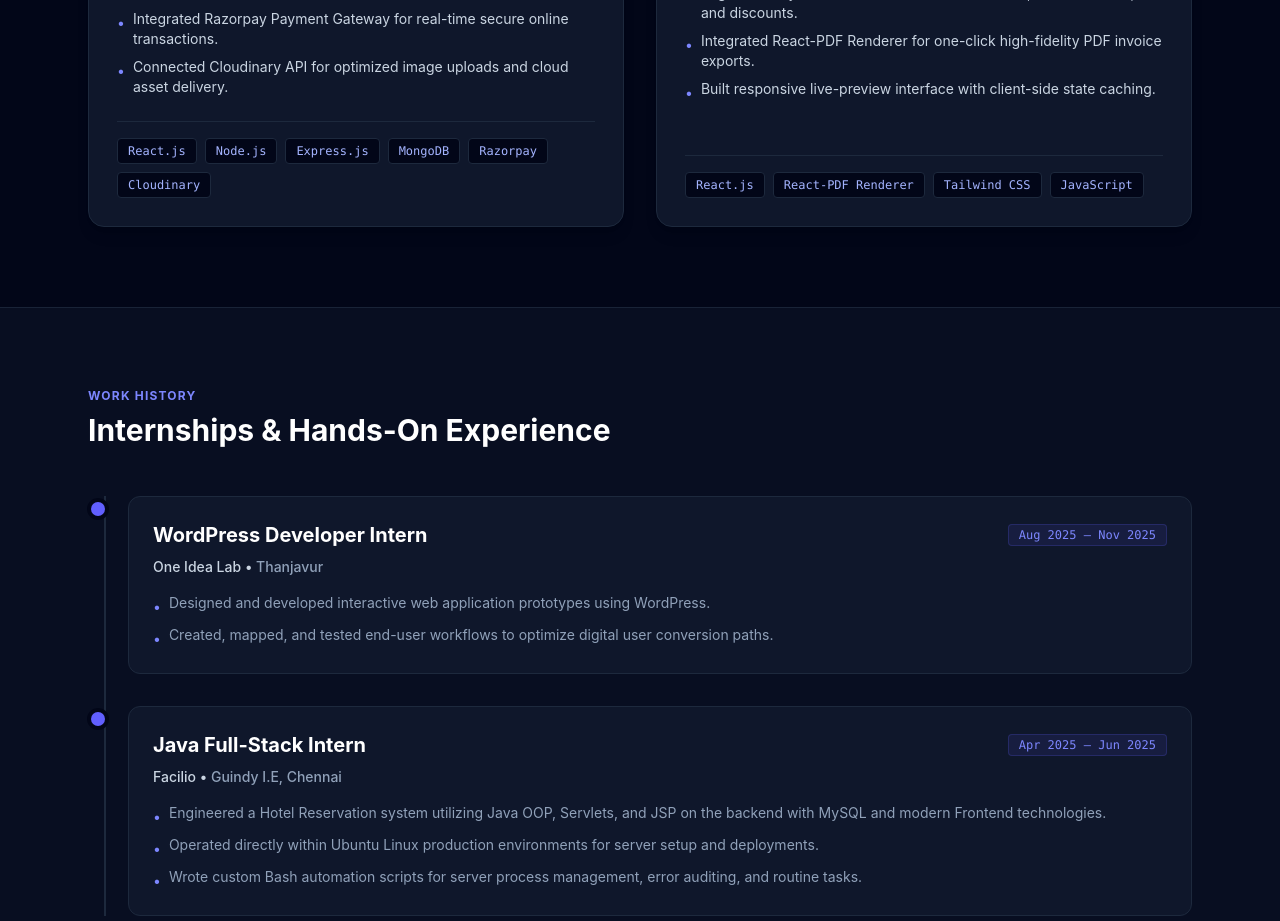
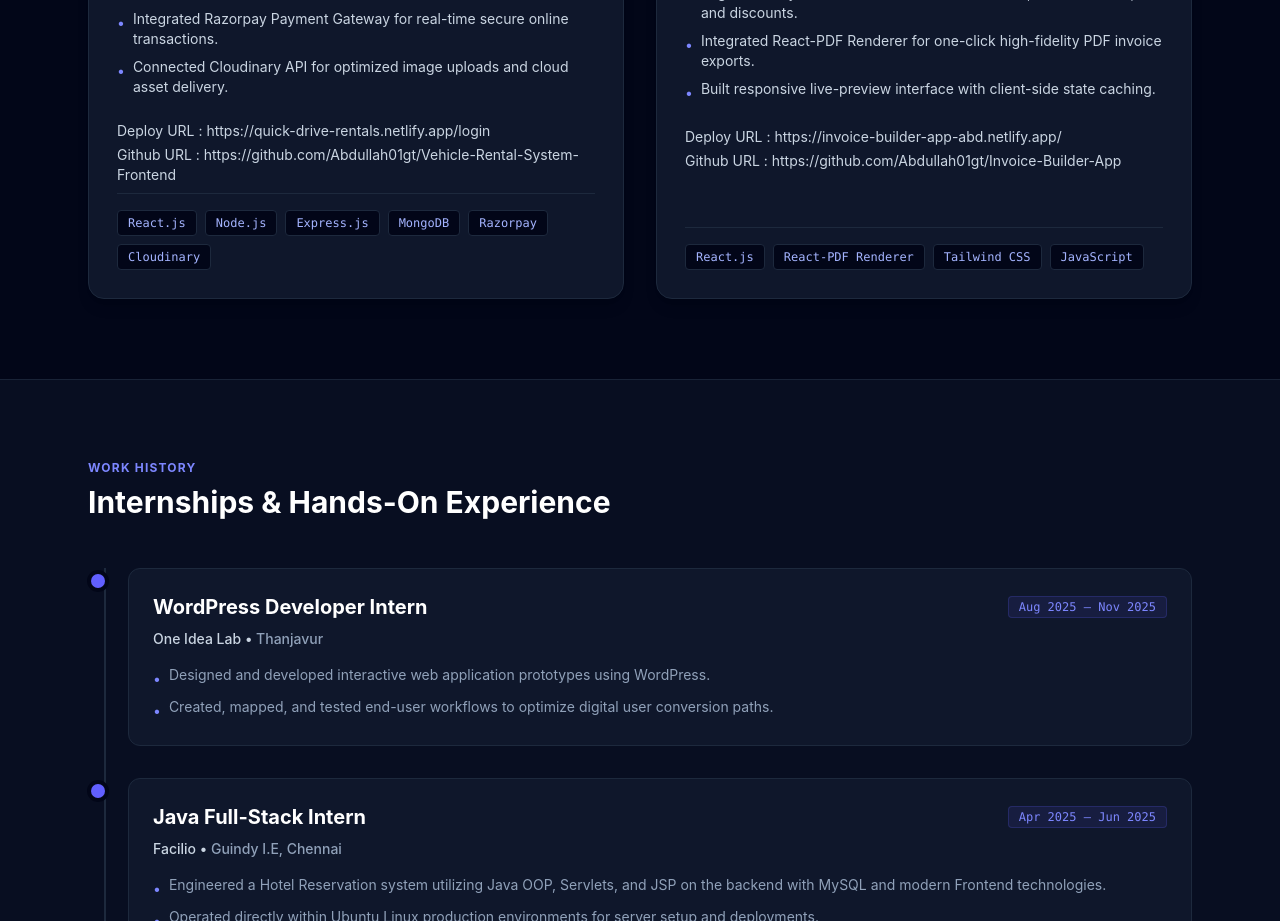
Before and after one commit to Abdullah01gt/Abdullah-Portfolio, a React (Vite) app: page / in a window 1280 px wide. Shown: the part 1720-2641 px from the top of the page. Built offline with nearby package versions, Linux system fonts and the light colour scheme.

Commit message:
Minor Changes

```diff
--- a/src/Portfolio.jsx
+++ b/src/Portfolio.jsx
@@ -40,7 +40,9 @@ export default function Portfolio() {
         'Integrated Razorpay Payment Gateway for real-time secure online transactions.',
         'Connected Cloudinary API for optimized image uploads and cloud asset delivery.'
       ],
-      tech: ['React.js', 'Node.js', 'Express.js', 'MongoDB', 'Razorpay', 'Cloudinary']
+      tech: ['React.js', 'Node.js', 'Express.js', 'MongoDB', 'Razorpay', 'Cloudinary'],
+      githubLink: "https://github.com/Abdullah01gt/Vehicle-Rental-System-Frontend",
+      liveLink: "https://quick-drive-rentals.netlify.app/login"
     },
     {
       title: 'Dynamic Invoice Generator',
@@ -52,7 +54,9 @@ export default function Portfolio() {
         'Integrated React-PDF Renderer for one-click high-fidelity PDF invoice exports.',
         'Built responsive live-preview interface with client-side state caching.'
       ],
-      tech: ['React.js', 'React-PDF Renderer', 'Tailwind CSS', 'JavaScript']
+      tech: ['React.js', 'React-PDF Renderer', 'Tailwind CSS', 'JavaScript'],
+      githubLink: "https://github.com/Abdullah01gt/Invoice-Builder-App",
+      liveLink: "https://invoice-builder-app-abd.netlify.app/"
     }
   ];
 
@@ -277,7 +281,13 @@ export default function Portfolio() {
                       <span className="text-indigo-400 mt-1">•</span>
                       <span>{point}</span>
                     </div>
+
+
                   ))}
+                </div>
+                <div className="space-y-1 mb-2">
+                  <p className="text-sm text-slate-300 "> Deploy URL : <a href={project.liveLink} className="cursor-pointer hover:text-violet-400">{project.liveLink}</a></p>
+                  <p className="text-sm text-slate-300 "> Github URL : <a href={project.githubLink} className="cursor-pointer hover:text-violet-400"> {project.githubLink}</a></p>
                 </div>
               </div>
 
```
